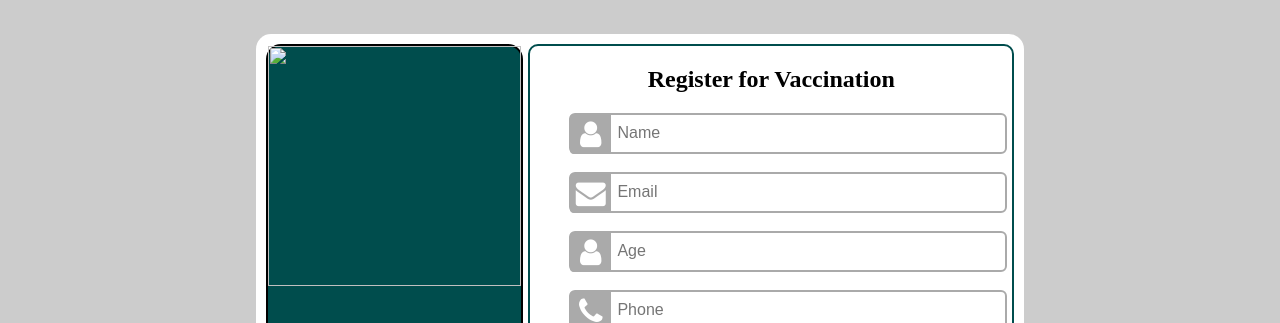
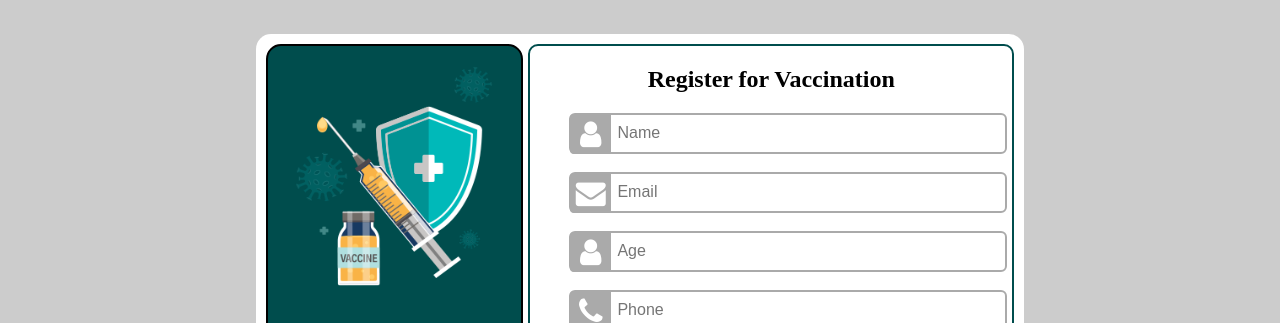
Before and after one commit to surendrapatel99/Basic-Vaccine-Slot-Booking, a plain HTML site: page index.html in a window 1280 px wide. Shown: the part 68-391 px from the top of the page. Drawn offline with Linux system fonts and the light colour scheme; a web font is replaced by a local one.

Commit message:
Update index.html

```diff
--- a/index.html
+++ b/index.html
@@ -303,7 +303,7 @@ function closeNav() {
 <br><br>
 
 <div class="container">
-  <div style="height:580px;width:33%;border:2px solid black;margin-top:10px;margin-left:10px;margin-bottom:10px;border-radius:15px;background-color: #004d4d;"><img src="vaccine1.png" height="240px" width="100%"><br><br><h1 align="center" style="color:white;">Get Vaccinated</h1><h1 align="center" style="color:white;">Today</h1><img src="getvaccine.png" height="187px" width="300px" class=""></div>
+  <div style="height:580px;width:33%;border:2px solid black;margin-top:10px;margin-left:10px;margin-bottom:10px;border-radius:15px;background-color: #004d4d;"><img src="img/vaccine1.png" height="240px" width="100%"><br><br><h1 align="center" style="color:white;">Get Vaccinated</h1><h1 align="center" style="color:white;">Today</h1><img src="img/getvaccine.png" height="187px" width="300px" class=""></div>
   <div style="height:580px;width:64%;border:2px solid #004d4d;margin-top:10px;margin-left:5px;margin-bottom:10px;margin-right:10px;border-radius:10px;">
   <form onsubmit="return FormData()">
   <h2 align="center">Register for Vaccination</h2>
```
